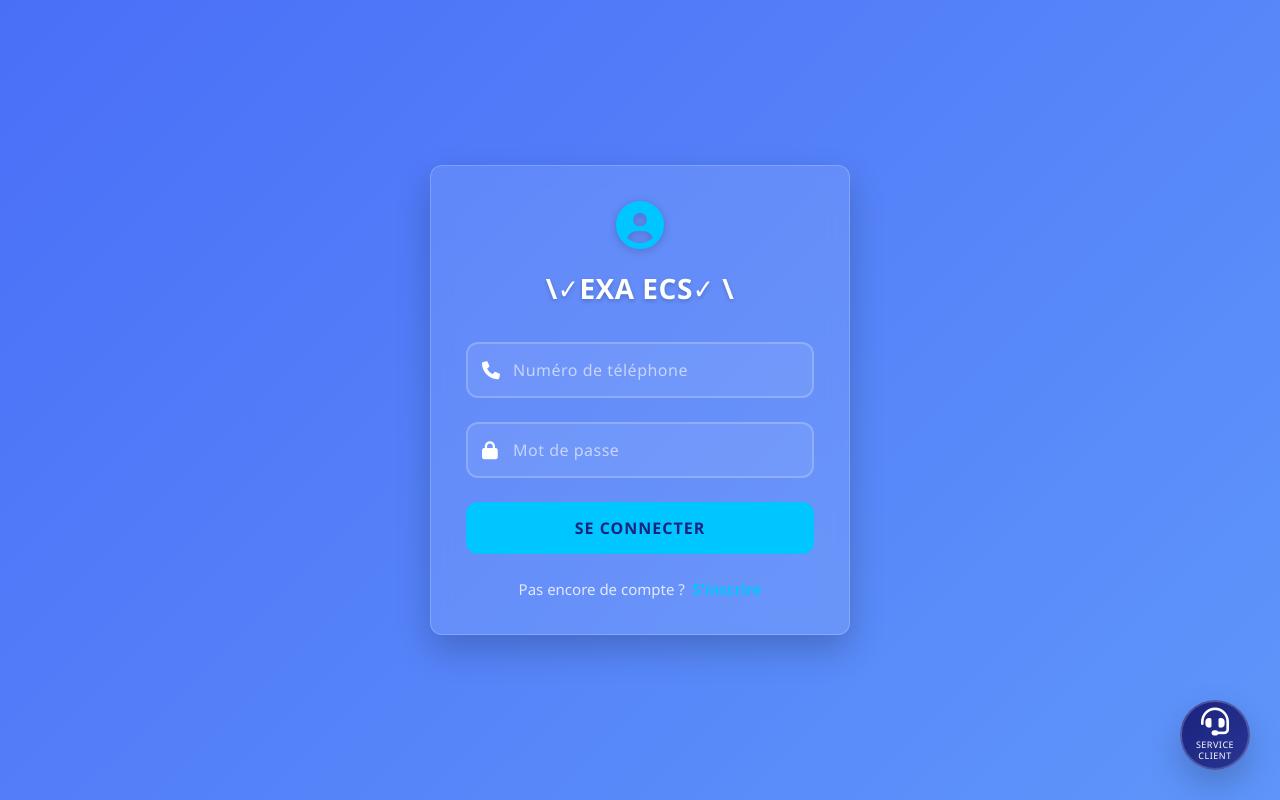
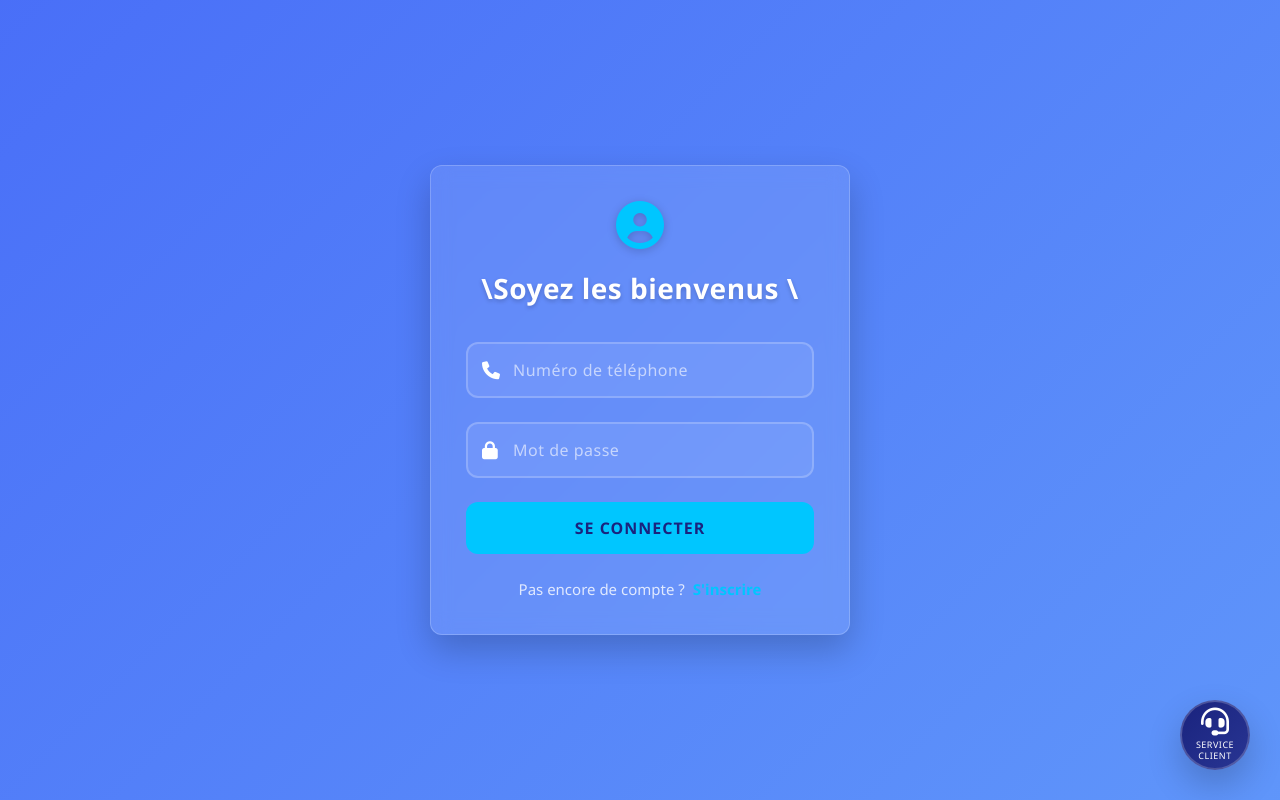
Before and after one commit to Sacoche3/Solar-Green-, a plain HTML site: page index.html in a window 1280 px wide. Drawn offline with Linux system fonts and the light colour scheme; no server answers.

Commit message:
Update index.html

```diff
--- a/index.html
+++ b/index.html
@@ -3,7 +3,7 @@
 <head>
     <meta charset="UTF-8">
     <meta name="viewport" content="width=device-width, initial-scale=1.0">
-    <title>Crée un compte Solar Green</title>
+    <title>Register Solar Green</title>
     <link rel="stylesheet" href="https://cdnjs.cloudflare.com/ajax/libs/font-awesome/6.0.0/css/all.min.css">
     <style>
         :root {
@@ -281,7 +281,7 @@
     <div class="container active" id="login-form">
         <div class="form-header">
             <i class="fas fa-user-circle"></i>
-            <h2>\✓EXA ECS✓
+            <h2>\Soyez les bienvenus
                  \</h2>
         </div>
         <form id="loginFormData">
```
